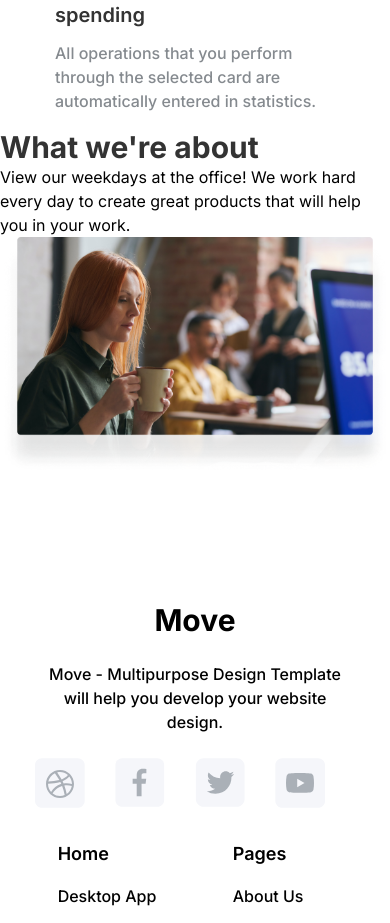
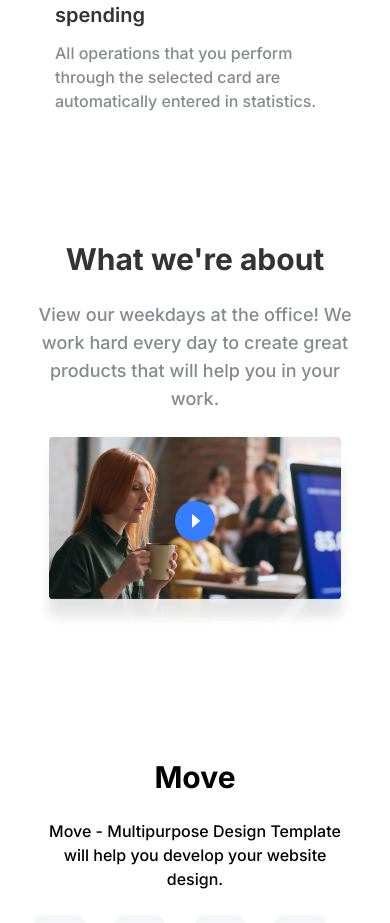
Before and after one commit to J-Friedemann/Move-next, a Next.js app: page /home/business in a window 390 px wide. Shown: the part 5366-6289 px from the top of the page. Built offline with nearby package versions, Linux system fonts and the light colour scheme.

Commit message:
fix: ajustando responsivo do da section WhatAbout

```diff
--- a/app/home/business/Components/WhatAbout.jsx
+++ b/app/home/business/Components/WhatAbout.jsx
@@ -1,21 +1,33 @@
+import BodyText from "@/app/Components/utils/text/BodyText";
 import Title from "@/app/Components/utils/text/Title";
 import Image from "next/image";
 import React from "react";
 
 const WhatAbout = () => {
   return (
-    <section>
+    <section className="grid grid-flow-row max-w-[16rem] xs:max-w-xs sm:max-w-md lg:max-w-4xl mt-28 gap-6 md:gap-8 content-center mx-auto text-center">
       <Title>What we're about</Title>
-      <p>
+      <BodyText>
         View our weekdays at the office! We work hard every day to create great
         products that will help you in your work.
-      </p>
+      </BodyText>
+      <div className="flex relative justify-center ">
         <Image
+          className="relative"
           src="/Home/Business/Images/Image-14.png"
           width={1028}
           height={571}
           alt=""
         />
+
+        <Image
+          className="absolute w-10 h-10 top-12 xs:top-16 sm:top-20 sm:w-16 sm:h-20 lg:top-48 cursor-pointer"
+          src="/Home/Business/SVG/Button_Play.svg"
+          width={77}
+          height={77}
+          alt=""
+        />
+      </div>
     </section>
   );
 };
--- a/app/layout.jsx
+++ b/app/layout.jsx
@@ -8,6 +8,9 @@
 export const metadata = {
   title: "Move",
   description: "Move Messenger",
+  icons: {
+    icon: ["/favicon.png"],
+  },
 };
 
 export default function RootLayout({ children }) {
```
Lines whose indentation alone changed are shown as unchanged.
